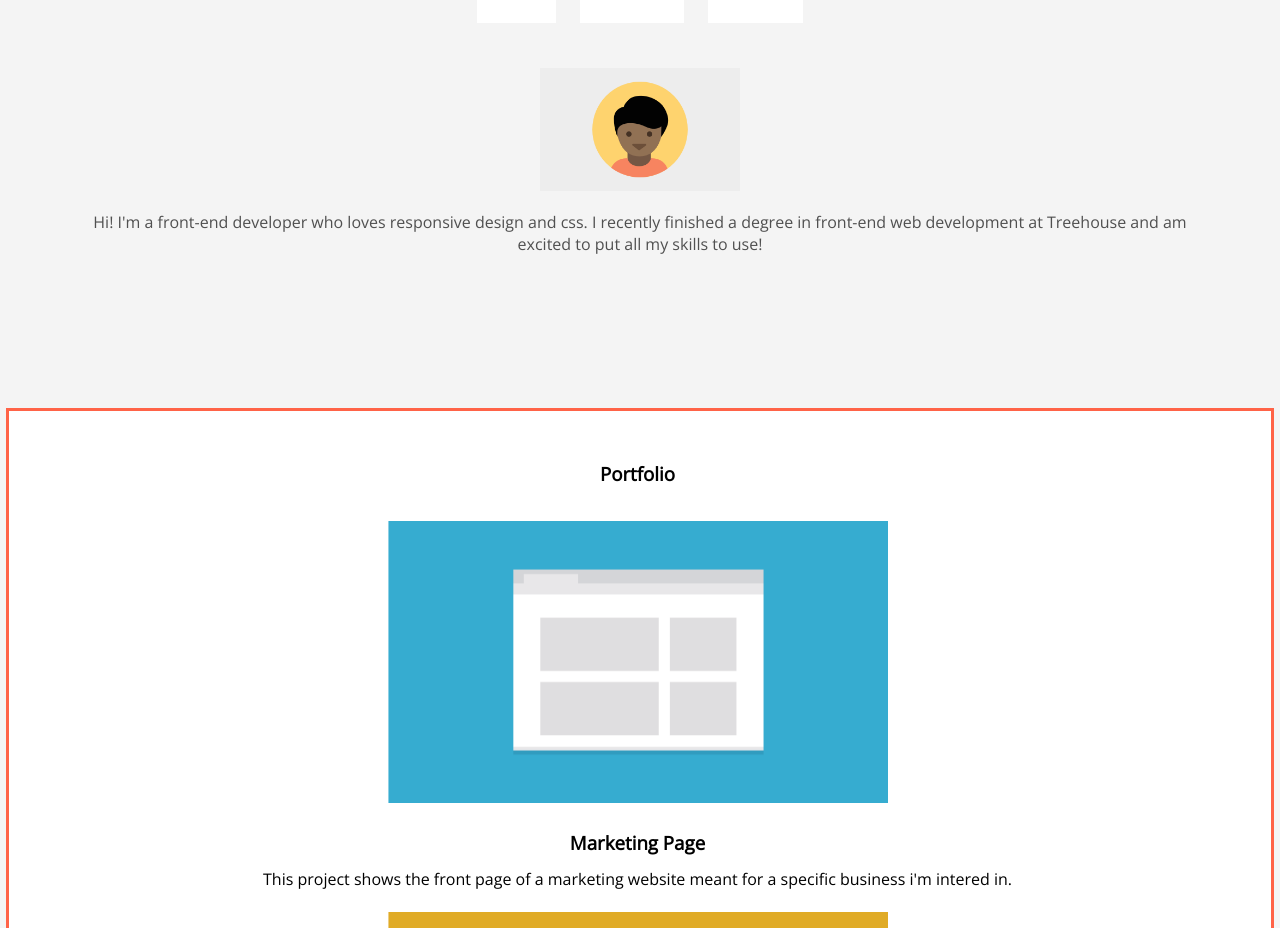
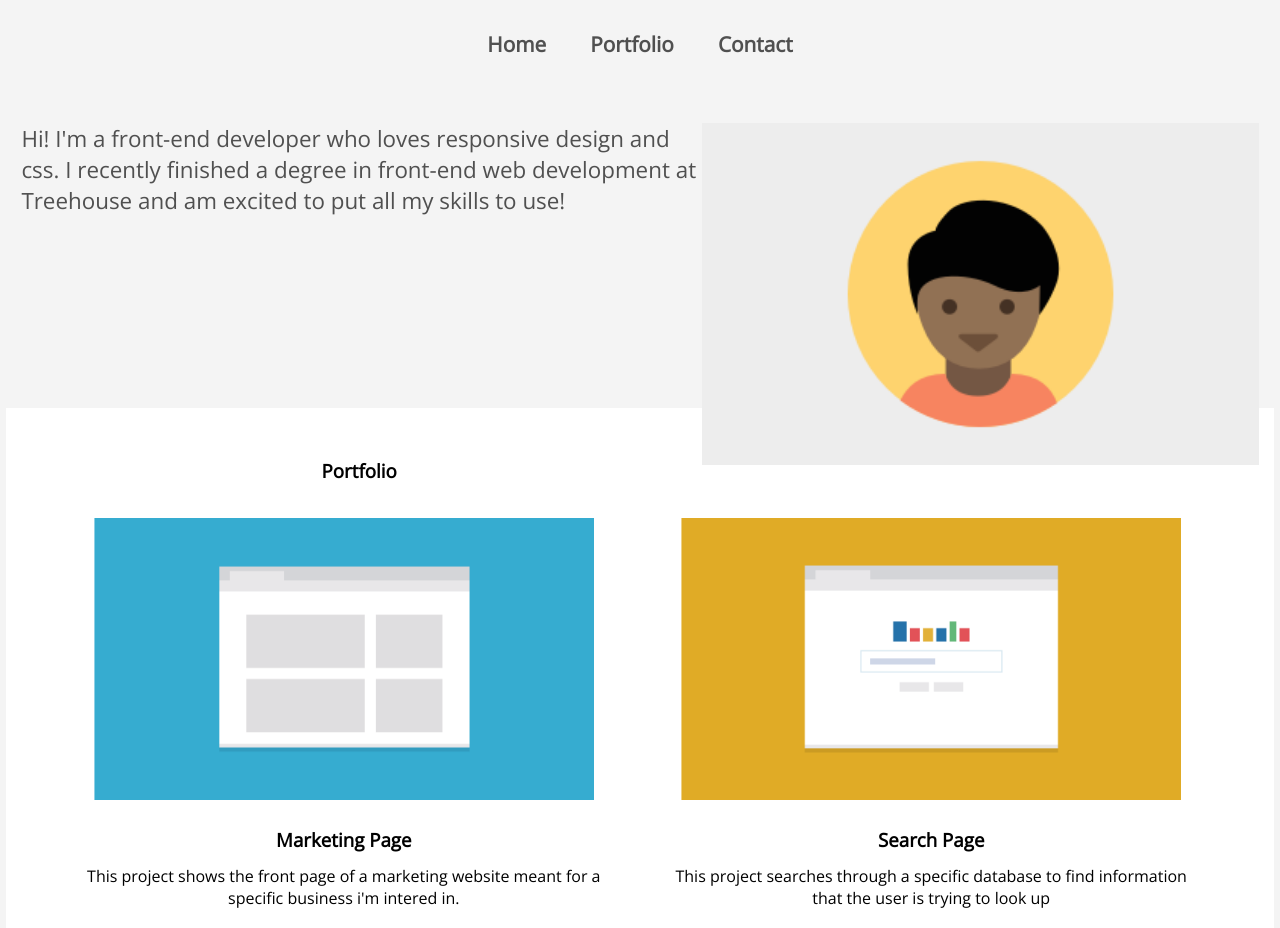
Before and after one commit to janxavierv17/techdegree-mobilefirstlayout-project-2, a plain HTML site: page index.html in a window 1280 px wide. Shown: the part 118-1046 px from the top of the page. Drawn offline with nearby package versions, Linux system fonts and the light colour scheme.

Commit message:
Breakpoints
320 and 768 breakpoints have been solve. Looking for ways to layout 3 columns in 1024 breakpoint

```diff
--- a/css/styles.css
+++ b/css/styles.css
@@ -22,6 +22,7 @@ header {
 
 .header-container {
   text-align: center;
+  padding-top: 55px;
 }
 
 .header-container h1 {
@@ -51,12 +52,11 @@ header {
 
 /* Main Component */
 .main-container {
-  border: 3px solid tomato;
   background-color: white;
   height: auto;
   text-align: center;
   margin-top: 50px;
-  padding: 50px 5px 30px 0px;
+  padding: 50px 10px 30px 10px;
 }
 
 .main-container h3 {
@@ -73,7 +73,6 @@ header {
 /* --------------------------------------------------- */
 /* Footer Component */
 footer {
-  border: 3px solid red;
   text-align: center;
   padding: 30px 5px 20px 5px;
 }
@@ -91,10 +90,10 @@ footer h3 {
 }
 
 .footer-nav {
-  border: 3px solid tomato;
+  width: 100%;
   text-transform: uppercase;
   font-weight: bold;
-  padding: 20px 3px 0 3px;
+  padding: 25px 0px 0px 0px;
 }
 
 .footer-nav li {
@@ -106,13 +105,88 @@ footer h3 {
   padding-right: 20px;
 }
 
+.display {
+  display: none;
+}
+
 /* --------------------------------------------------- */
 
 @media (min-width: 768px) {
+  /* ---- Header ---- */
   .main-nav li {
     display: inline-block;
     padding: 20px 10px;
     margin: 10px 10px;
+    background-color: #f4f4f4;
+    font-weight: bold;
+  }
+
+  .hero-container {
+    height: 200px;
+    width: 100%;
+    padding: 0px 15px 0px 15px;
+  }
+
+  .profile-image {
+    float: right;
+    width: 45%;
+  }
+  .about {
+    font-size: 1.4em;
+    float: left;
+    width: 55%;
+    height: 100px;
+    text-align: left;
+    margin: 35px 0 0 0;
+  }
+
+  /* ---- Main Content ---- */
+  .main-container {
+    width: 100%;
+  }
+
+  .row {
+    text-align: center;
+    width: 95%;
+    padding: 0 10px 0 10px;
+    margin: 0 auto;
+  }
+
+  .col-1 {
+    float: left;
+    width: 50%;
+    padding-right: 10px;
+  }
+
+  .col-2 {
+    float: right;
+    width: 50%;
+  }
+
+  .details {
+    text-align: center;
+    width: 90%;
+    margin: 0 auto;
+  }
+
+  /* ---- footer Content ---- */
+  footer {
+    width: 100%;
+  }
+  footer p {
+    margin: 0 auto;
+    width: 50%;
+  }
+
+  .footer-logo {
+    margin-right: 280px;
+  }
+  .start {
+    display: none;
+  }
+  .display {
+    display: inline-block;
+    margin-left: 30px;
   }
 
   /* ---- Float clearfix ---- */
--- a/index.html
+++ b/index.html
@@ -20,66 +20,86 @@
                 <li>Portfolio</li>
                 <li>Contact</li>
             </ul>
+        </div>
+
+        <div class="hero-container ">
             <img src="images/responsive-layout-profile.png" alt="Profile Image" class="profile-image"/>
-            <p>Hi! I'm a front-end developer who loves
+            <p class="about">
+                Hi! I'm a front-end developer who loves
                 responsive design and css.
                 I recently finished a degree
                 in front-end web development
-                at Treehouse and am <br/>excited
+                at Treehouse and am excited
                 to put all my skills to use!
             </p>
         </div>
     </header>
 
     <main>
-        <div class="main-container">
+        <div class="main-container ">
             <h3>Portfolio</h3>
+            <div class="row clearfix">
+                <div class="col-1">
                     <img src="images/portfolio-1.png" alt="Portfolio Image 1"/>
-
                     <h3>Marketing Page</h3>
-            <p>This project shows the
+                    <p class="details">This project shows the
                         front page of a marketing website meant
                         for a specific business i'm intered in.
                     </p>
+                </div>
+
+                <div class="col-2 ">
                     <img src="images/portfolio-2.png" alt="Porforlio Image 2"/>
-
                     <h3>Search Page</h3>
-            <p> This project searches through a specific
+                    <p class="details"> This project searches through a specific
                         database to find information
                         that the user is trying to look up
                     </p>
+                </div>
+            </div>
+
+            <div class="row clearfix">
+                <div class="col-1">
                     <img src="images/portfolio-3.png" alt="Portfolio Image 3"/>
-
                     <h3>Travel App</h3>
                     <p>
                         This project compares travel tmes based on
                         different transportation methods and tells you
                         the best one.
                     </p>
+                </div>
+                <div class="col-2">
                     <img src="images/portfolio-4.png" alt="Portfolio Image 4"/>
-
                     <h3>Map of Favorite Spots</h3>
                     <p>
                         This project uses mapping APIs to plot point for
                         my favorite spots in the city for a do-it
                         yourself walking tour.
                     </p>
+                </div>
+            </div>
+
+            <div class="row clearfix">
+                <div class="col-1">
                     <img src="images/portfolio-5.png" alt="Portfolio Image 5"/>
-
                     <h3>Photo Gallery</h3>
                     <p>
                         This project shows pictures from a recent trip to
                         the viewer and allows them to easily navigate
                         through photos.
                     </p>
+                </div>
+
+                <div class="col-2">
                     <img src="images/portfolio-6.png">
-
                     <h3>Calculator</h3>
                     <p>
                         Someone can enter in the numbers they want
                         and press the big blue button
                         and get the result.
                     </p>
+                </div>
+            </div>
         </div>
     </main>
 
@@ -93,15 +113,17 @@
         <p class="phone" >
             Phone: <strong>+61 424 684 256 </strong>
         </p>
-
         <p class="email">
             Email: <a href="mailto:janxavierv17@hotmail.com"><strong>janxavierv17@hotmail.com</strong></a>
         </p>
+        <br/><hr/>
 
-        <br/><hr/>
         <ul class="footer-nav">
             <li class="footer-logo">Jan Xavier Virgen</li>
-            <li>Back to top</li>
+            <li><a class="start"href="#">Back to top</a></li>
+            <li ><a class="display" href="#">Home</a></li>
+            <li ><a class="display" href="#">Portfolio</a></li>
+            <li ><a class="display" href="#">Contact</a></li>
         </ul>
     </footer>
 
```
Lines whose indentation alone changed are shown as unchanged.
